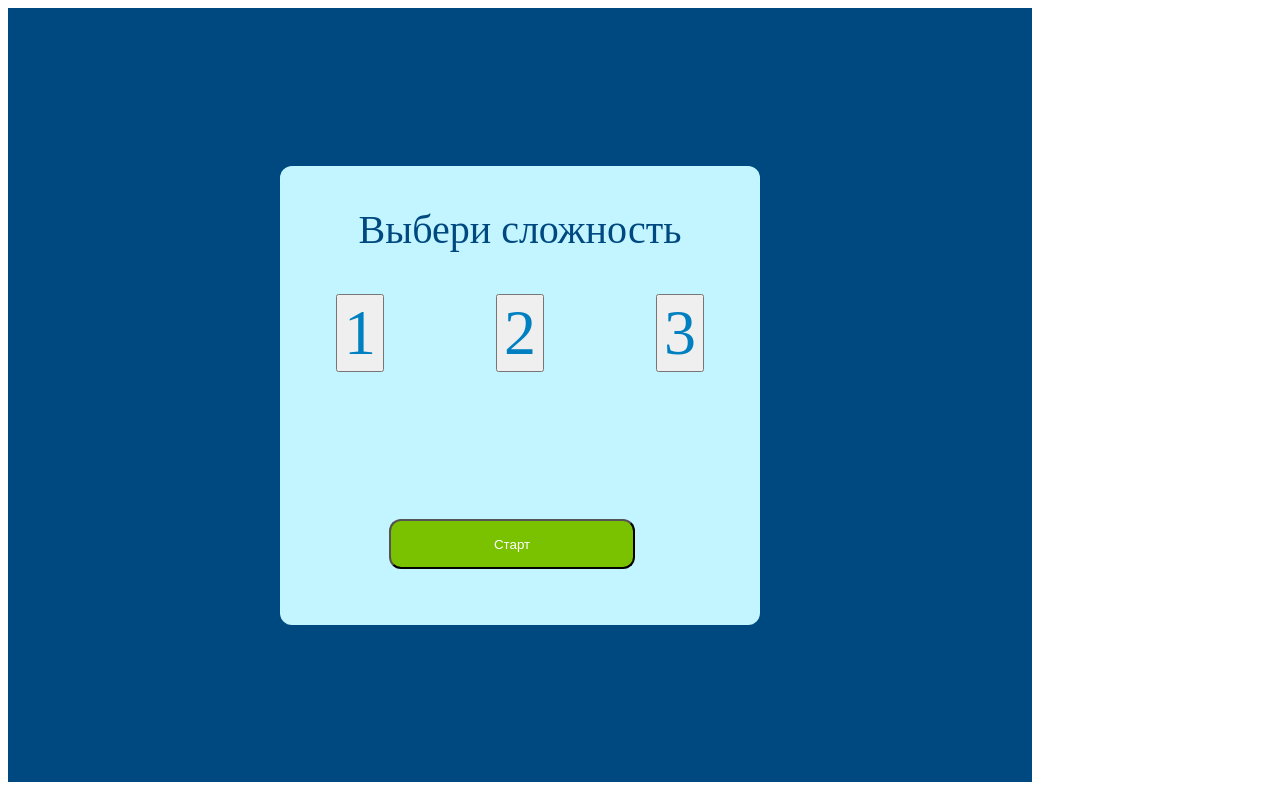
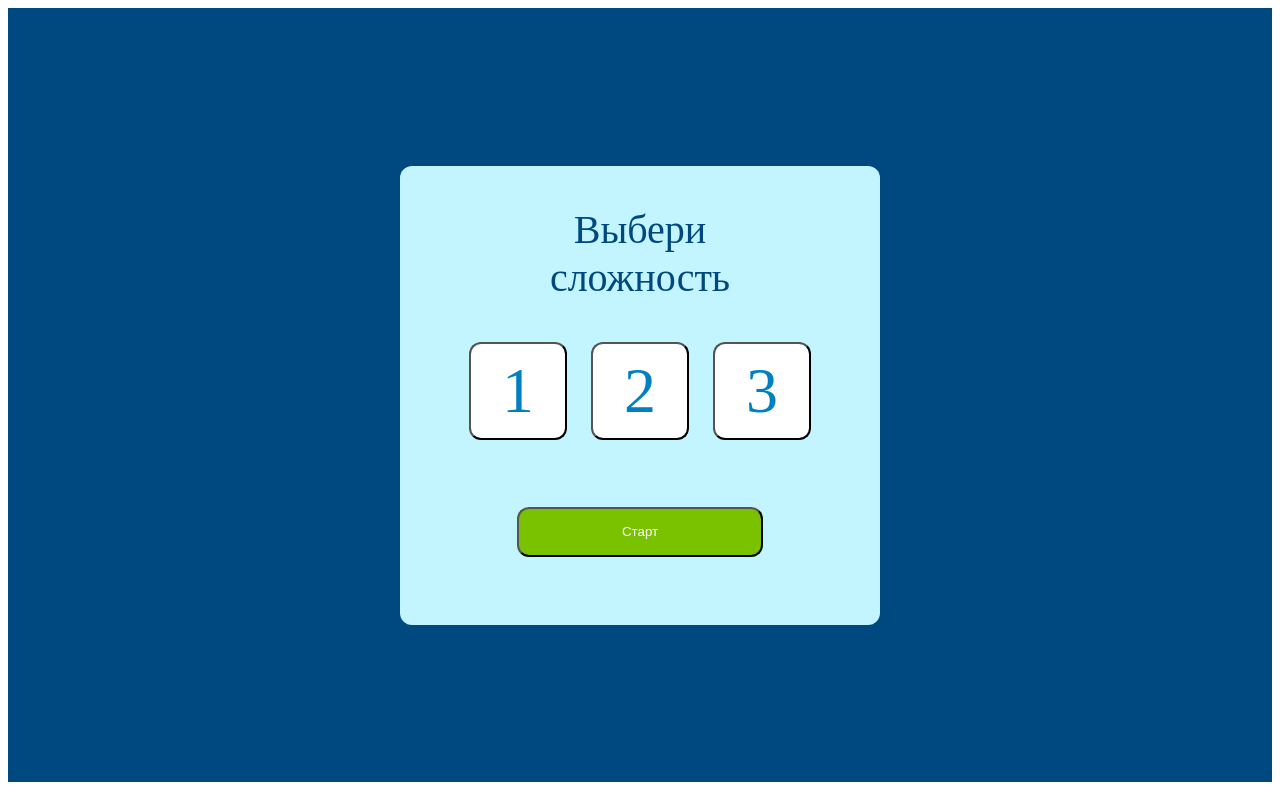
Before and after one commit to Pavel545/let-s-play-cards, a plain HTML site: page index.html in a window 1280 px wide. Drawn offline with Linux system fonts and the light colour scheme.

Commit message:
step 1.3

```diff
--- a/index.html
+++ b/index.html
@@ -10,10 +10,11 @@
 <body>
     <main class="main">
         <div class="complexity">
-            <p class="complexity_text">Выбери сложность</p>
+            <div class="complexity_text">
+                <p >Выбери сложность</p>
+            </div>
             <div class='complexity_choice_area'>
                 <input class="complexity_choice" type="radio" name="" id="">
-
                 <button class="complexity_choice_button">1</button>
                 <input class="complexity_choice" type="radio" name="" id="">
                 <button class="complexity_choice_button">2</button>
--- a/src/style.sass
+++ b/src/style.sass
@@ -1,11 +1,9 @@
 .main
-    width: 1024px
     height: 774px
     background: #004980
     display: flex
-    align-content: center
+    justify-content: center
     align-items: center
-    justify-content: center
 
 .complexity
     color: C2F5FF
@@ -13,8 +11,12 @@
     height: 459px
     background: #C2F5FF
     border-radius: 12px
-
+    display: flex
+    flex-direction: column
+    align-items: center
     &_text
+        width: 208px
+        left: 408px
         font-family: 'StratosSkyeng'
         font-style: normal
         font-weight: 400
@@ -23,20 +25,18 @@
         text-align: center
         font-feature-settings: 'pnum' on, 'lnum' on
         color: #004980
+
     &_button
-        position: absolute
         width: 246px
         height: 50px
-        left: 389px
-        top: 519px
         background: #7AC100
         border-radius: 12px
         color: #fff
 
 .complexity_choice_area
     display: flex
-    justify-content: space-around
-    align-items: center
+    gap: 24px
+    padding-bottom: 67px
 
     &:not(:checked) > input
         display: none
@@ -46,10 +46,11 @@
         font-weight: 400
         font-size: 64px
         line-height: 72px
-        display: flex
-        align-items: center
-        text-align: center
         color: #0080C1
+        background: #FFFFFF
+        border-radius: 12px
+        width: 98px
+        height: 98px
 
     // &> input:checked ~ button
     //     color: #7AC100
```
Also changed, not shown: src/style.css, 1 other file.
